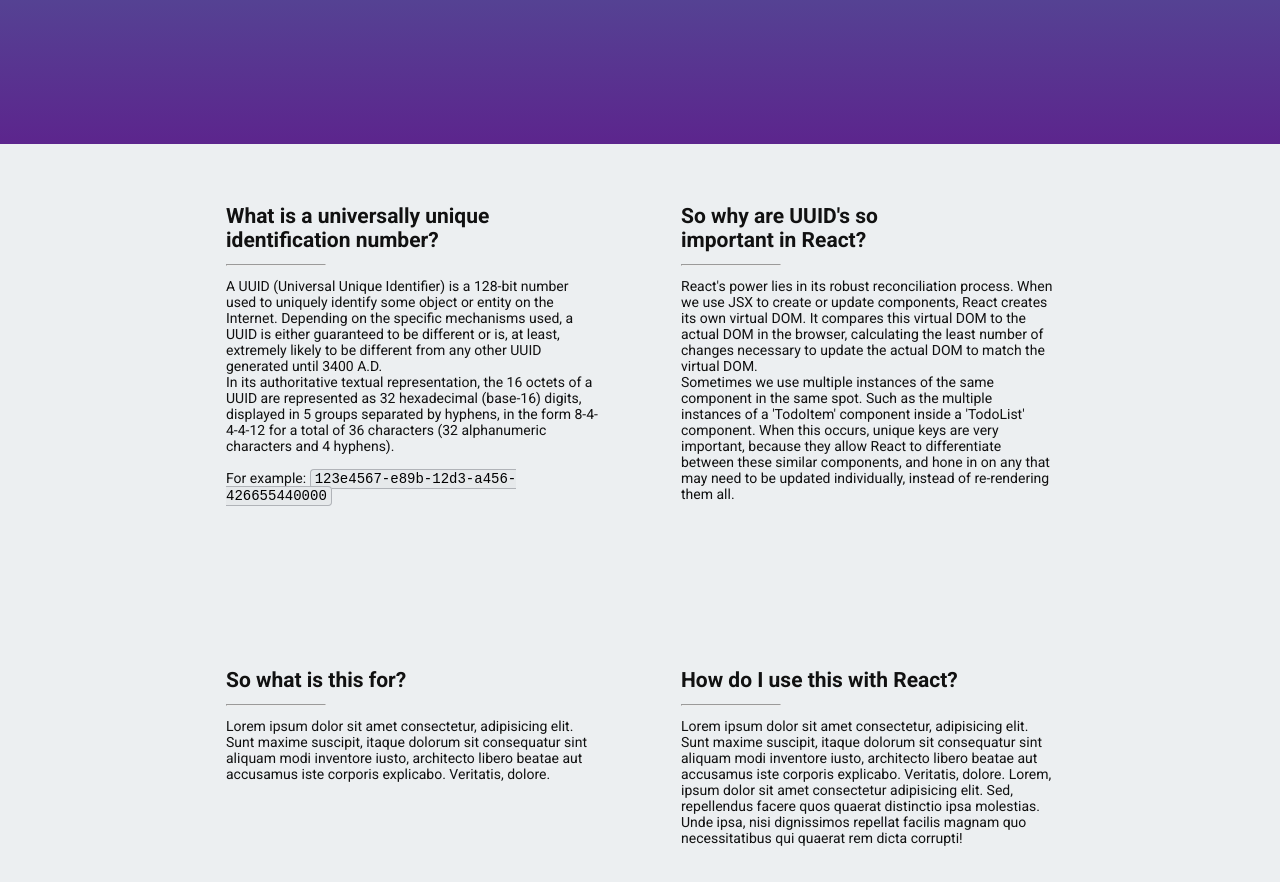
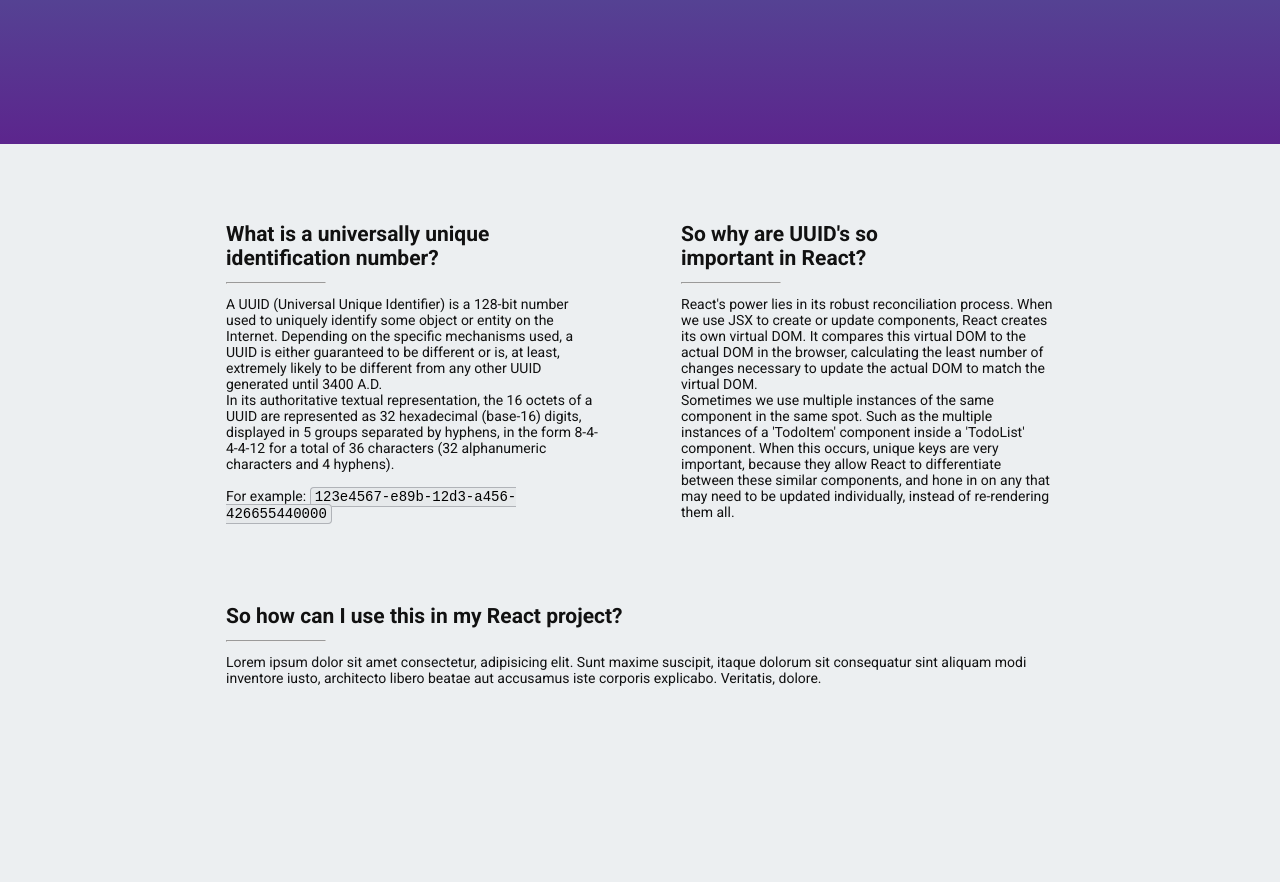
Before and after one commit to RickBr0wn/uui-generator-website, a website with bundled scripts: page index.html in a window 1280 px wide. Shown: the part 406-1288 px from the top of the page. After the commit the page ends 1128 px from the top, so only its background shows below. Built offline with nearby package versions, Linux system fonts and the light colour scheme.

Commit message:
Changes of layout

```diff
--- a/assets/javascript.js
+++ b/assets/javascript.js
@@ -10,7 +10,6 @@ example: 1b83fd69-abe7-468c-bea1-306a8aa1c81d
 @returns `string` : 32 character uuid (see example)
 */
 function uuidGen() {
-  const randomCharacter = function() {
   const hashTable = [
     'a',
     'b',
@@ -29,14 +28,12 @@ function uuidGen() {
     '8',
     '9'
   ]
-    return hashTable[Math.floor(Math.random() * hashTable.length - 1)]
-  }
   let uuid = []
   for (let i = 0; i < 35; i++) {
     if (i === 7 || i === 12 || i === 17 || i === 22) {
       uuid[i] = '-'
     } else {
-      uuid[i] = randomCharacter()
+      uuid[i] = hashTable[Math.floor(Math.random() * hashTable.length - 1)]
     }
   }
   return uuid.join('')
--- a/assets/style.css
+++ b/assets/style.css
@@ -82,7 +82,7 @@ hr {
 
 .footer {
   max-width: 90rem;
-  margin: 2.4rem auto 0 auto;
+  margin: 4.2rem auto 0 auto;
   display: grid;
   grid-template-columns: repeat(2, 1fr);
   grid-gap: 1rem;
@@ -126,8 +126,8 @@ hr {
   page-break-inside: avoid;
 }
 
-.bottom {
-  grid-column: 1 / -1;
+.wide {
+  grid-column: 1 / 3;
 }
 
 @media screen and (max-width: 900px) {
--- a/index.html
+++ b/index.html
@@ -72,39 +72,8 @@
             of re-rendering them all.
           </p>
         </div>
-        <!-- <div class="bottom item">
-          <h2>So why did I write this library and app?</h2>
-          <hr />
-          <p>
-            So lets consider the following excerpt from the React Documentation
-            on Reconciliation: <br/>
-
-            <div>Consider the following excerpt from the React Documentation on
-              Reconciliation: Recursing On Children By default, when recursing
-              on the children of a DOM node, React just iterates over both lists
-              of children at the same time and generates a mutation whenever
-              there's a difference. For example, when adding an element at the
-              end of the children, converting between these two trees works
-              well:</div>
-          </p>
-          <code class="code-large">
-            <pre>
-function copyToClipboard(str) {
-  function listener(e) {
-    e.clipboardData.setData("text/html", str)
-    e.clipboardData.setData('text/plain', str) e.preventDefault()
-  }
-  document.addEventListener('copy', listener)
-  document.execCommand('copy') document.removeEventListener('copy', listener)
-}
-            </pre>
-          </code>
-        </div> -->
-        <div class="bottom item">
-          <div id="TEST"></div>
-        </div>
-        <div class="item">
-          <h2>So what is this for?</h2>
+        <div class="item wide">
+          <h2>So how can I use this in my React project?</h2>
           <hr />
           <p>
             Lorem ipsum dolor sit amet consectetur, adipisicing elit. Sunt
@@ -113,7 +82,7 @@ function copyToClipboard(str) {
             corporis explicabo. Veritatis, dolore.
           </p>
         </div>
-        <div class="item">
+        <!-- <div class="item">
           <h2>How do I use this with React?</h2>
           <hr />
           <p>
@@ -125,7 +94,7 @@ function copyToClipboard(str) {
             distinctio ipsa molestias. Unde ipsa, nisi dignissimos repellat
             facilis magnam quo necessitatibus qui quaerat rem dicta corrupti!
           </p>
-        </div>
+        </div> -->
       </div>
     </footer>
     <script src="./assets/TEST.md"></script>
```
Lines whose indentation alone changed are shown as unchanged.
